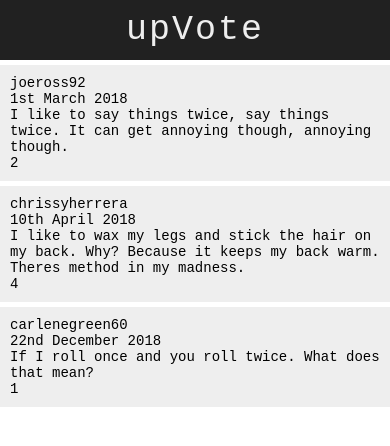
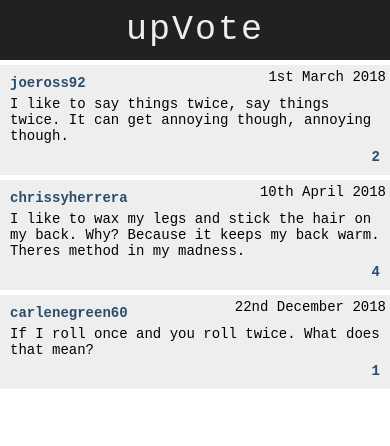
Before and after one commit to LouiseReid/upVote, a React Native app: screen / in a window 390 px wide. Shown: the top 446 px of the page. Built offline with nearby package versions, Linux system fonts and the light colour scheme.

Commit message:
comment styled

```diff
--- a/package.json
+++ b/package.json
@@ -10,7 +10,8 @@
   },
   "dependencies": {
     "react": "16.6.3",
-    "react-native": "0.57.8"
+    "react-native": "0.57.8",
+    "react-native-vector-icons": "^6.1.0"
   },
   "devDependencies": {
     "babel-jest": "23.6.0",
--- a/src/components/Comment.js
+++ b/src/components/Comment.js
@@ -20,16 +20,22 @@ const styles = StyleSheet.create({
     backgroundColor: '#eee',
   },
   userName: {
-
+    color:  '#2b4c6b',
+    fontWeight: 'bold'
   },
   date: {
-
+    position: 'absolute',
+    right: 4,
+    top: 4
   },
   comment: {
-
+    paddingTop: 5,
+    paddingBottom: 5
   },
   likes: {
-
+    alignSelf: 'flex-end',
+    color:  '#2b4c6b',
+    fontWeight: 'bold'
   }
 })
 
```
Also changed, not shown: 21 other files (tests, documents, lock files or other folders).
